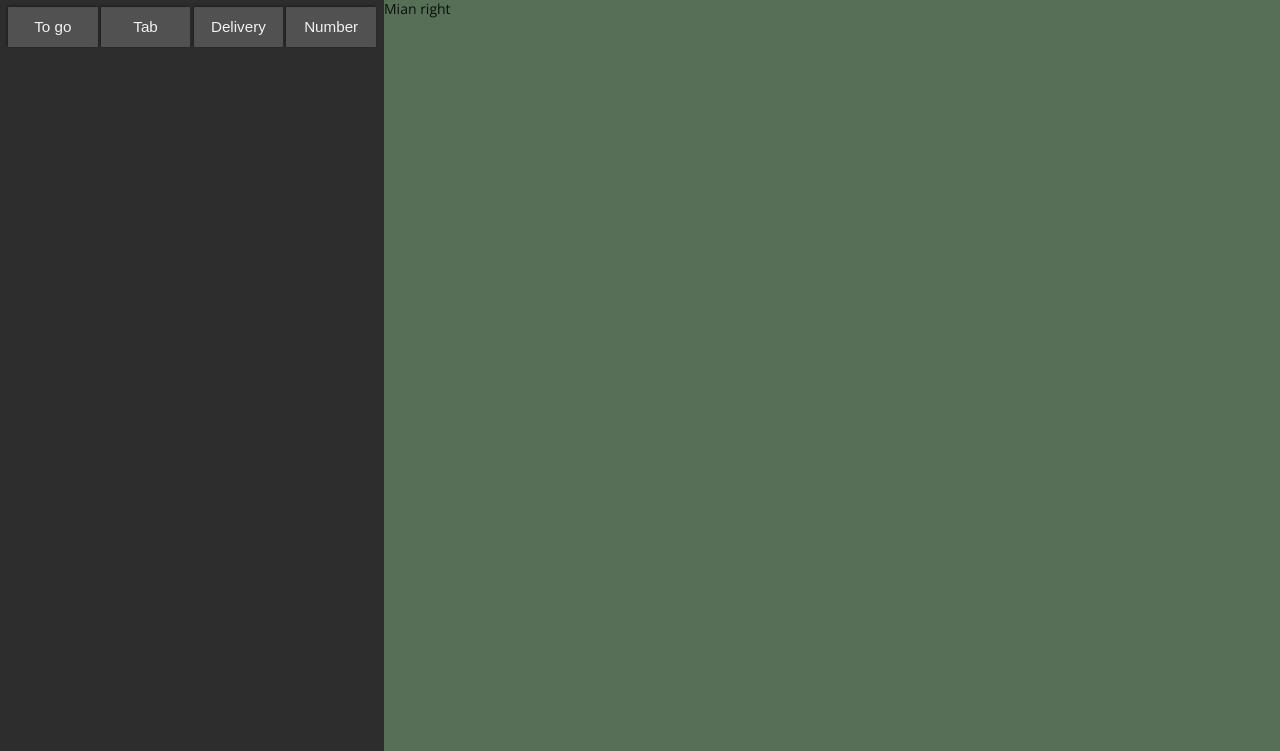
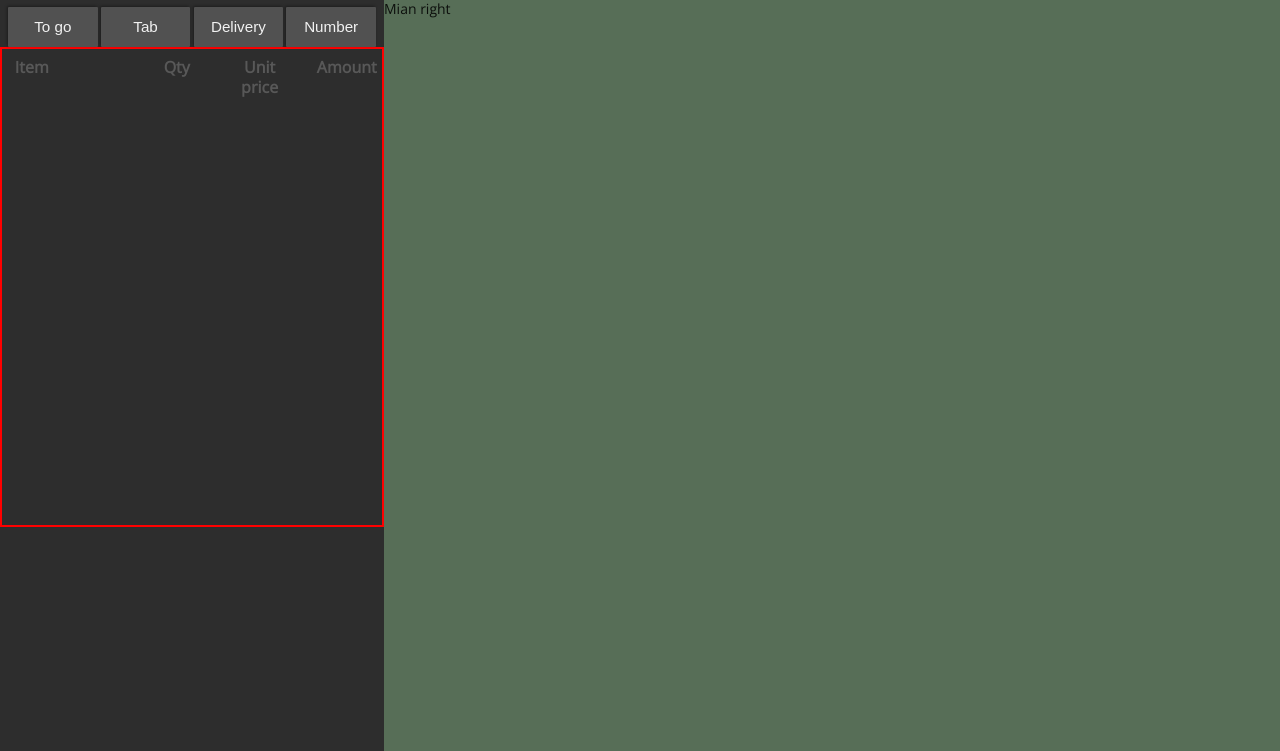
Before and after one commit to zbla92/MetroPOS, a React app: page / in a window 1280 px wide. Shown: the part 49-800 px from the top of the page. Built offline with nearby package versions, Linux system fonts and the light colour scheme.

Commit message:
register -ui in progress

```diff
--- a/src/Components/Register.js
+++ b/src/Components/Register.js
@@ -38,6 +38,16 @@ class Register extends React.Component {
                   </button>
                   <button className="btn-top">Number</button>
             </div>
+            <div className="item-container">
+              <div className="item-list-header">
+                <div className='item-name'>Item</div>
+                <div className='item-info'>
+                  <div className='item-qty'>Qty</div>
+                  <div className='item-unit'>Unit price</div>
+                  <div className='item-amount'>Amount</div>
+                </div>
+              </div>
+            </div>
           </div>
           <div className='main-right-container'>Mian right</div>
         </div>
--- a/src/css/register.css
+++ b/src/css/register.css
@@ -106,6 +106,32 @@ body {
     color: rgb(204, 202, 202);
 }
 
+.item-container{
+    border: 2px solid red;
+    height: 60vh;
+}
+.item-list-header, .item-info{
+    display: flex;
+}
+.item-list-header{
+    padding-top: 1vh;
+    padding-bottom: 1vh;
+    padding-left: 1vw;
+    padding-right: 1vw;
+}
+.item-name, .item-qty, .item-unit, .item-amount{
+    color: #585858;
+    font-size: 2vh;
+    font-weight: 600;
+}
+.item-name{
+    padding-right: 6vw;
+}
+.item-qty, .item-unit, .item-amount{
+    padding-left: 2vw;
+    min-width: 6vw;
+    text-align: center;
+}
 /*Menu Info*/
 .main-right-container {
     width: 100vw;
```
